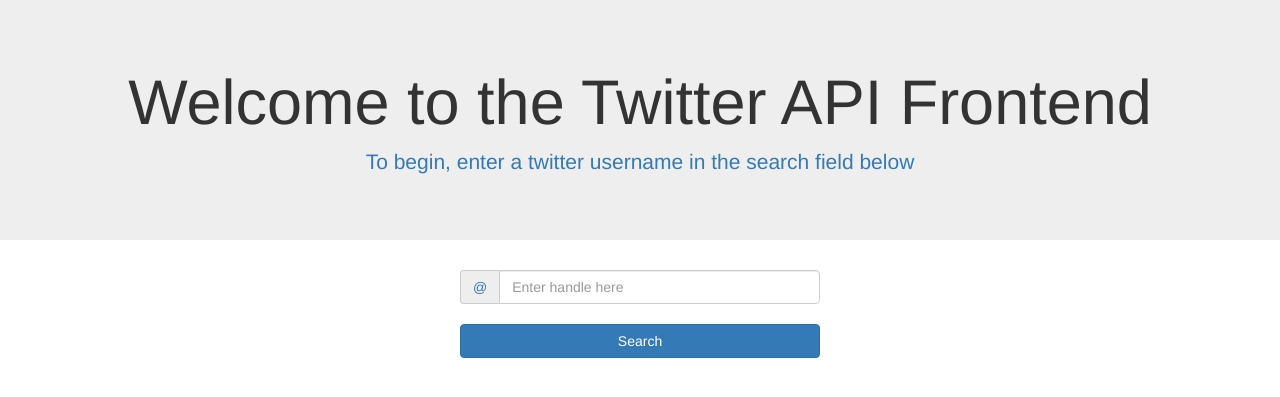
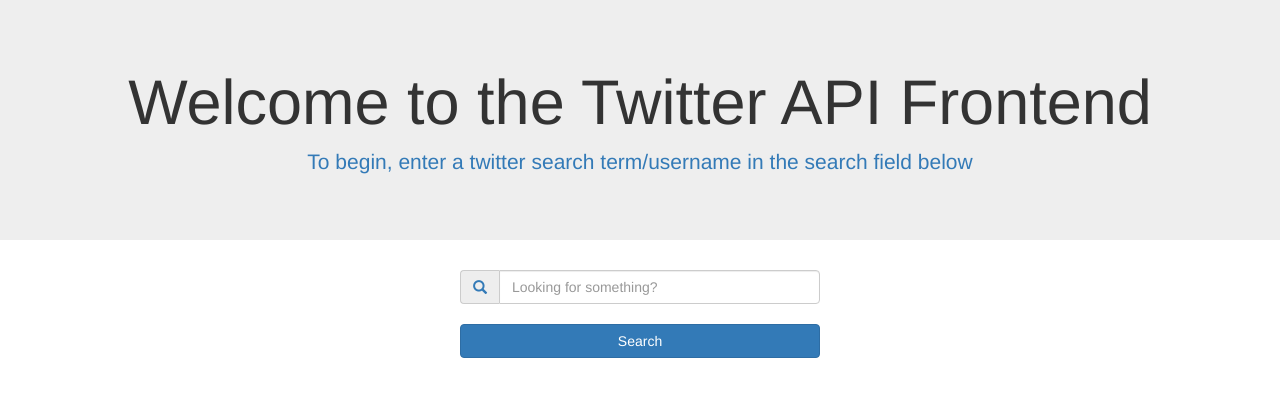
Before and after one commit to usman-tahir/haystax-twitter-api-frontend, a Flask app: page / in a window 1280 px wide. Shown: the top 397 px of the page. Run offline with Flask 2, Linux system fonts and the light colour scheme; some libraries are stand-ins or nearby versions.

Commit message:
feat: refactoring and small layout/copy changes

```diff
--- a/app.py
+++ b/app.py
@@ -1,20 +1,31 @@
 from flask import Flask, request, render_template
 from flask_bootstrap import Bootstrap
 from authorization import *
+
+import random
 
 app = Flask(__name__)
 Bootstrap(app)
 twitter_api = generate_twitter_auth()
 
 @app.route("/")
-def hello_world():
-    return render_template("index.html", title = "Twitter API Frontend")
+def index():
+    message = [
+        "Search away!",
+        "Enter search term here",
+        "Looking for something?",
+        "Example: Haystax Technology",
+        "Example: moon landing",
+        "What's on your mind?",
+        "Sit back and search"
+    ]
+    return render_template("index.html", title = "Twitter API Frontend", message = random.choice(message))
 
 @app.route("/search", methods = ["POST", "GET"])
 def search():
     if request.method == "POST":
-        handle = request.form["handle"]
-        result = twitter_api.request("search/tweets", {"q": "%s" % handle, "count": 5})
+        search = request.form["search"]
+        result = twitter_api.request("search/tweets", {"q": "%s" % search, "count": 5, "exclude_replies": True})
 
         if result.status_code in [200, 304]:
             tweet_data = []
@@ -25,10 +36,12 @@
                     "english_word_count": 0
                 }
                 tweet_data.append(parsed_item)
+            if len(tweet_data) == 0:
+                return render_template("blank.html")
+            else:
+                return render_template("search.html", search = search, tweets = tweet_data, count = len(tweet_data))
         else:
             return render_template("error.html", message = "Give us a moment while we determine what went wrong. Thank you for your patience!")
 
-        return render_template("search.html", handle = handle, status = result.status_code, tweets = tweet_data)
-
 if __name__ == "__main__":
     app.run(debug = True, host = "0.0.0.0")
--- a/templates/index.html
+++ b/templates/index.html
@@ -8,7 +8,7 @@
     <div class="jumbotron">
         <div class="container text-center">
             <h1 class="display-3">Welcome to the Twitter API Frontend</h1>
-            <p class="text-primary">To begin, enter a twitter username in the search field below</p>
+            <p class="text-primary">To begin, enter a twitter search term/username in the search field below</p>
         </div>
     </div>
     <div class="container">
@@ -17,9 +17,9 @@
                 <div class="col-lg-4 col-lg-offset-4">
                     <div class="input-group">
                         <div class="input-group-addon">
-                            <span class="text-primary">@</span>
+                            <span class="text-primary glyphicon glyphicon-search"></span>
                         </div>
-                        <input type="text" class="form-control" id="handle" name="handle" placeholder="Enter handle here">
+                        <input type="text" class="form-control" id="search" name="search" placeholder="{{ message }}">
                     </div>
                     <br>
                 </div>
```
Also changed, not shown: templates/search.html (+5 -4 lines).
